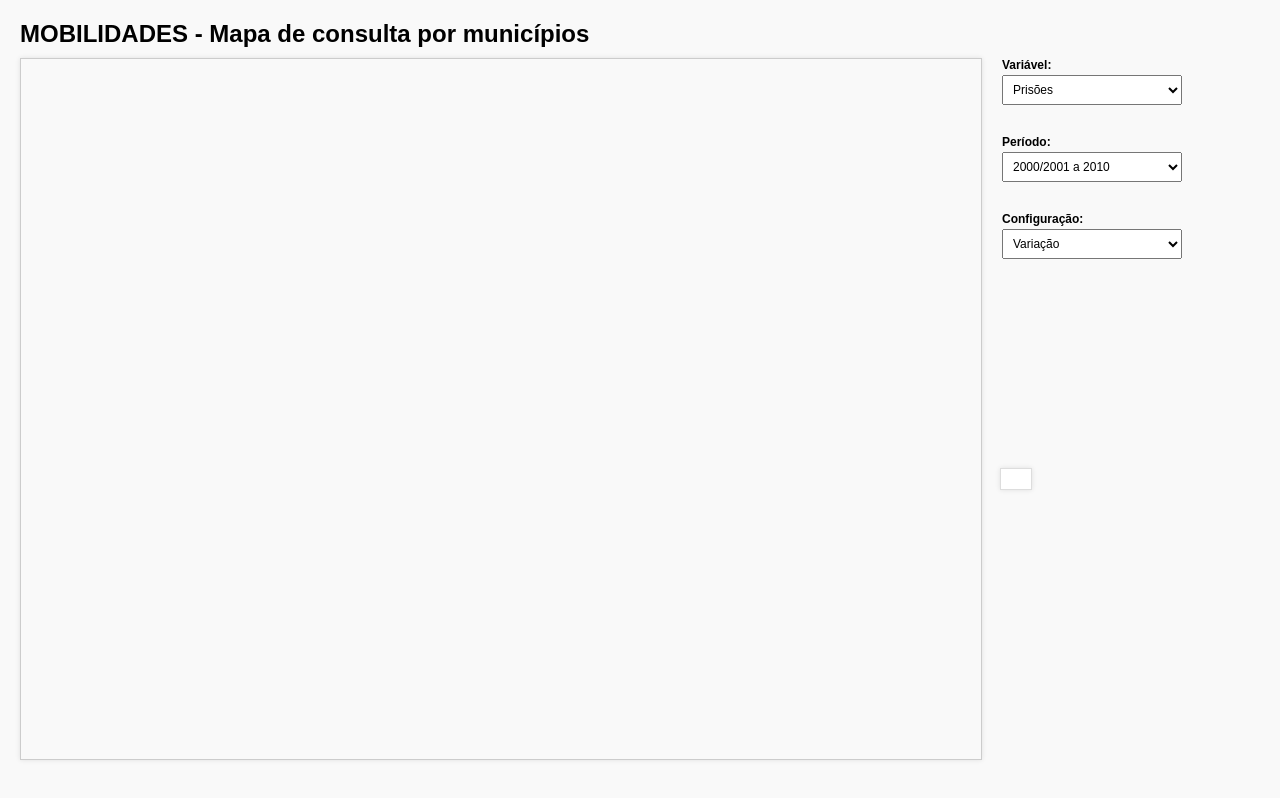
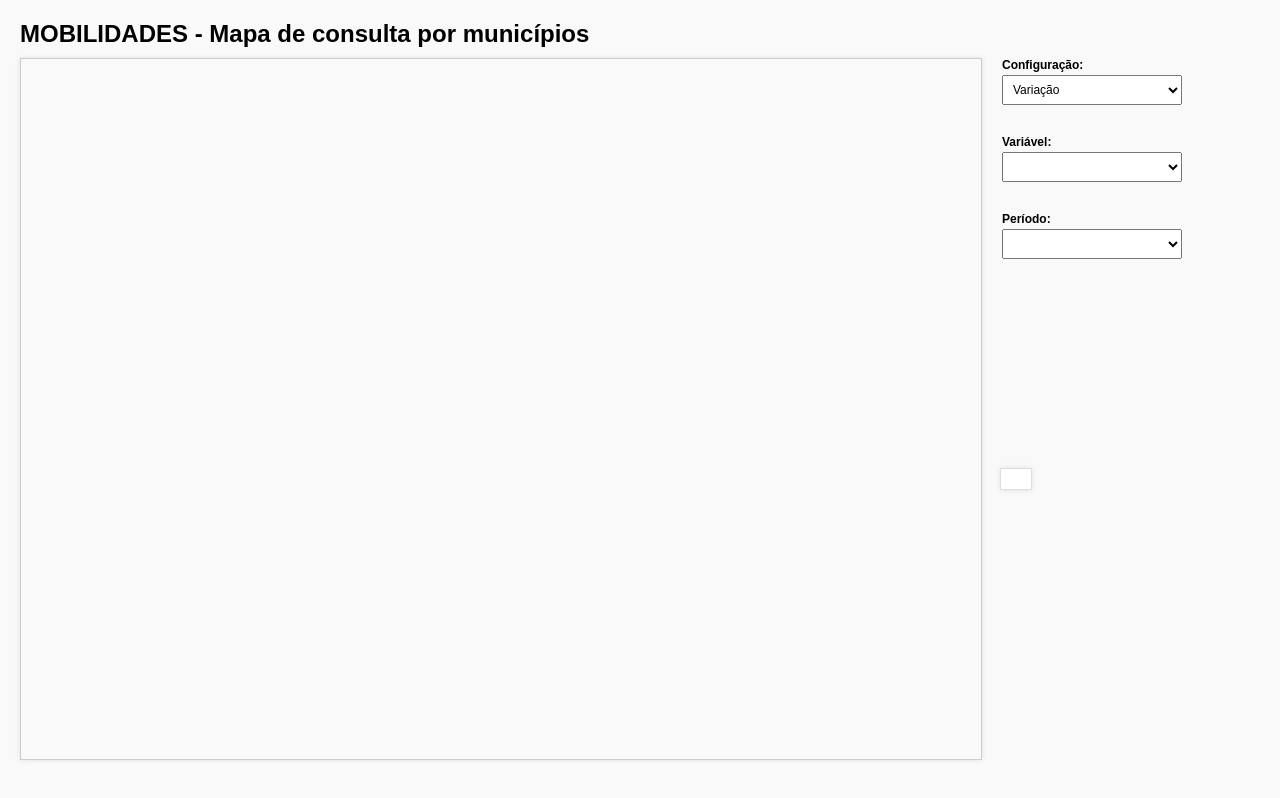
Before and after one commit to fnascimentoo/MOBILIDADES, a plain HTML site: page index.html in a window 1280 px wide. Drawn offline with nearby package versions, Linux system fonts and the light colour scheme; no server answers.

Commit message:
Update index.html

```diff
--- a/index.html
+++ b/index.html
@@ -58,33 +58,24 @@
 
     <div id="painel-lateral">
       <div id="controls">
-        <label for="variavel-select">Variável:</label>
-        <select id="variavel-select">
-          <option value="PRISOES">Prisões</option>
-          <option value="PPRF">PPRF</option>
-          <option value="MOTOS">Motos</option>
-          <option value="ONIBUS">Ônibus</option>
-          <option value="UTILITARIOS">Utilitários</option>
-          <option value="DIESEL">Diesel</option>
-          <option value="GASOLINA">Gasolina</option>
-        </select>
-
-        <br><br>
-
-        <label for="periodo-select">Período:</label>
-        <select id="periodo-select">
-          <option value="2000_2010">2000/2001 a 2010</option>
-          <option value="2010_2022">2010 a 2022</option>
-        </select>
-
-        <br><br>
-
-        <!-- NOVO BLOCO INSERIDO -->
+  <!-- Configuração -->
         <label for="configuracao-select">Configuração:</label>
         <select id="configuracao-select">
           <option value="variacao" selected>Variação</option>
           <option value="correlacao">Correlação</option>
         </select>
+
+        <br><br>
+
+        <!-- Variável -->
+        <label for="variavel-select">Variável:</label>
+        <select id="variavel-select"></select>
+
+        <br><br>
+
+        <!-- Período -->
+        <label for="periodo-select">Período:</label>
+        <select id="periodo-select"></select>
       </div>
 
       <div class="legenda" id="legenda"></div>
```
